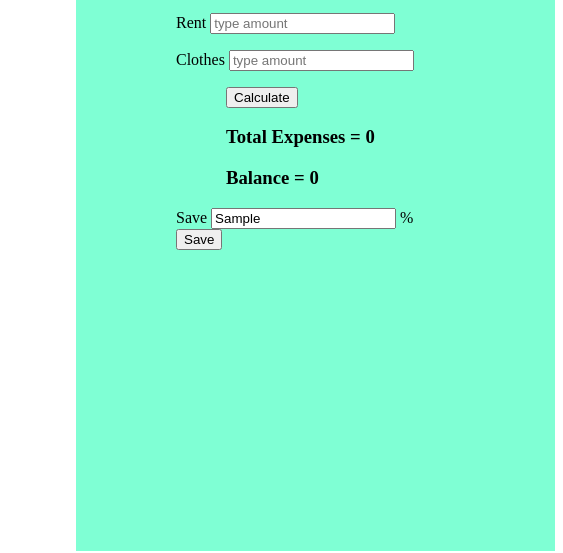
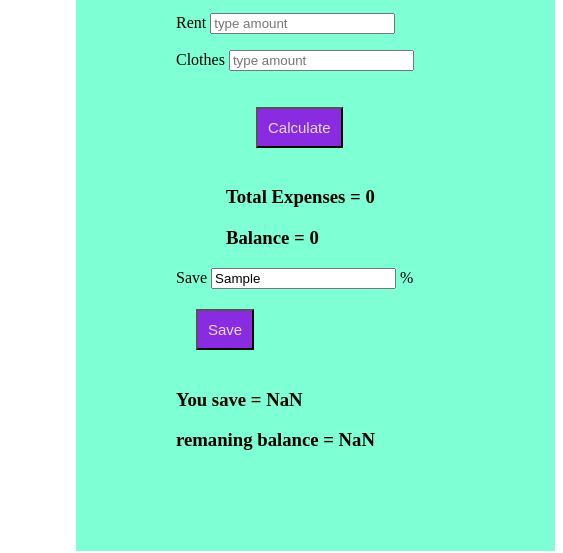
Before and after one commit to BISHAL120/money-master, a plain HTML site: page index.html in a window 1280 px wide. Both pictures are taken after typing "Sample" into the empty fields and a click on the button "Save". Shown: the part 344-897 px from the top of the page, 717-1280 px from the left. Drawn offline with Linux system fonts and the light colour scheme.

Commit message:
first commit

```diff
--- a/index.html
+++ b/index.html
@@ -22,19 +22,24 @@
             <!-- calculatiion section -->
             <section id="section2">
                 <h3 class="heading">Income</h3>
-                <p>Income <input id="income" type="number" placeholder="type amount"></p>
+                <p>Income <input id="income" type="text" placeholder="type amount"></p>
                 <h3 class="heading">Expenses</h3>
                 <p>Food <input id="food" type="text" placeholder="type amount"></p>
                 <p>Rent <input id="rent" type="text" placeholder="type amount"></p>
                 <p>Clothes <input id="clothes" type="text  " placeholder="type amount"></p>
-                <button id="btn" class="heading">Calculate</button>
+                <div id="button">
+                    <button id="btn" class="heading" class="btn">Calculate</button>
+                </div>
                 <h3 class="heading">Total Expenses = <span id="expence">0</span>
                 </h3>
                 <h3 class="heading">Balance = <span id="balance">0</span>
                 </h3>
                 <div>
-                    <p>Save <input type="text" placeholder="type percentage"> % <button>Save</button></p>
+                    <p>Save <input id="input" type="text" placeholder="type percentage"> % <button id="save"
+                            class="btn">Save</button></p>
                 </div>
+                <h3>You save = <span id="save2">0</span></h3>
+                <h3>remaning balance = <span id="remaning">0</span></h3>
             </section>
 
 
--- a/script.js
+++ b/script.js
@@ -3,7 +3,6 @@ const food = document.getElementById("food");
 const rent = document.getElementById("rent");
 const clothes = document.getElementById("clothes");
 const totalexpence = document.getElementById("expence");
-
 
 
 document.getElementById('btn').addEventListener('click', function () {
@@ -16,3 +15,17 @@ document.getElementById('btn').addEventListener('click', function () {
 
 
 })
+
+
+document.getElementById('save').addEventListener('click', function () {
+    const input = document.getElementById('input').value;
+    const save2 = document.getElementById('save2');
+    const remaning = document.getElementById('remaning');
+    const a = parseInt(income.value);
+    const b = parseInt(input);
+    const newsave = (a / 100) * b;
+    const c = a - newsave;
+    remaning.innerText = c;
+
+    save2.innerText = newsave;
+})
--- a/style.css
+++ b/style.css
@@ -29,3 +29,23 @@
 .heading {
     margin-left: 50px;
 }
+
+#button {
+    margin-left: 60px;
+}
+
+.btn {
+    padding: 10px;
+    margin: 20px;
+    color: rgb(225, 219, 230);
+    background-color: blueviolet;
+    font-size: 15px;
+}
+
+#btn {
+    padding: 10px;
+    margin: 20px;
+    color: rgb(225, 219, 230);
+    background-color: blueviolet;
+    font-size: 15px;
+}
```
Also changed, not shown: 1 other file.
